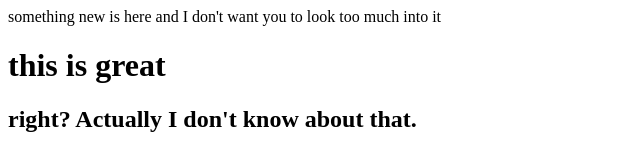
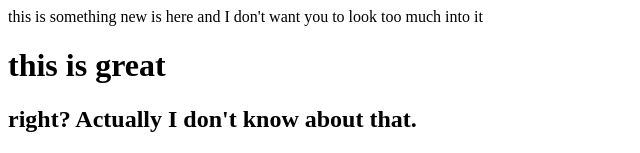
Before and after one commit to anh-chu/test-renames, a plain HTML site: page completely-new-name.html in a window 1280 px wide. Shown: the top 153 px of the page, without its empty margins (0-640 px from the left). Drawn offline with Linux system fonts and the light colour scheme.

Commit message:
rename 1

```diff
--- a/another-different-name.html
+++ b/completely-new-name.html
@@ -1,6 +1,6 @@
 <html>
 <head>
-<div>something new is here and I don't want you to look too much into it</div>
+<div>this is something new is here and I don't want you to look too much into it</div>
 </head>
 <body>
 <div>
```
Also changed, not shown: 2 other files.
